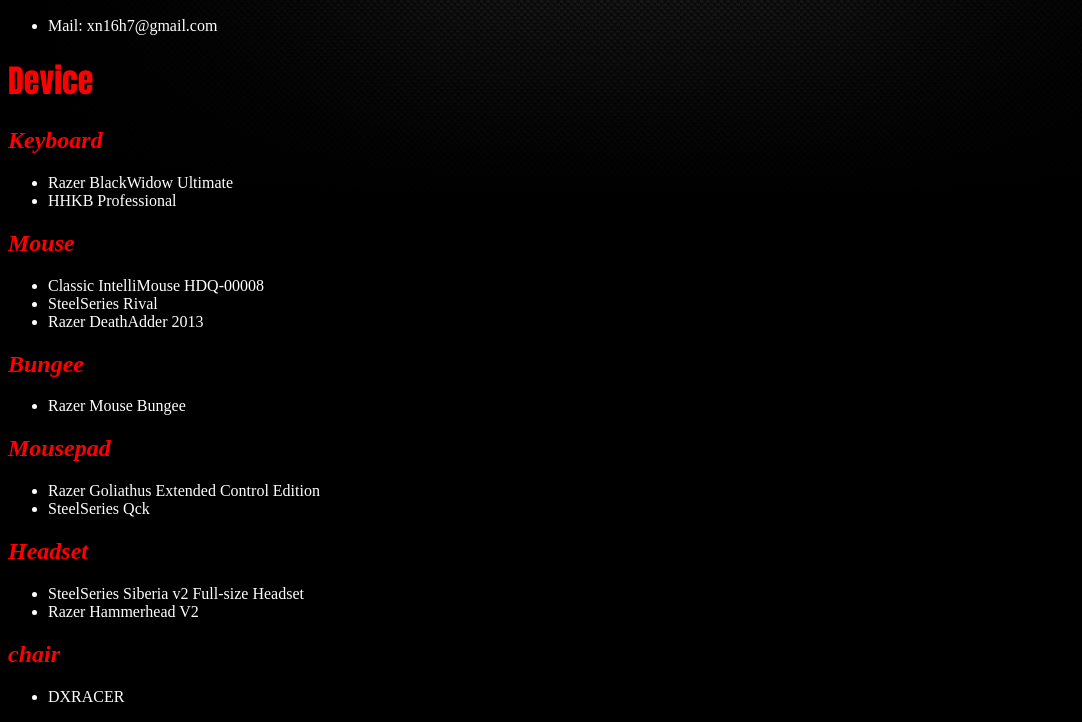
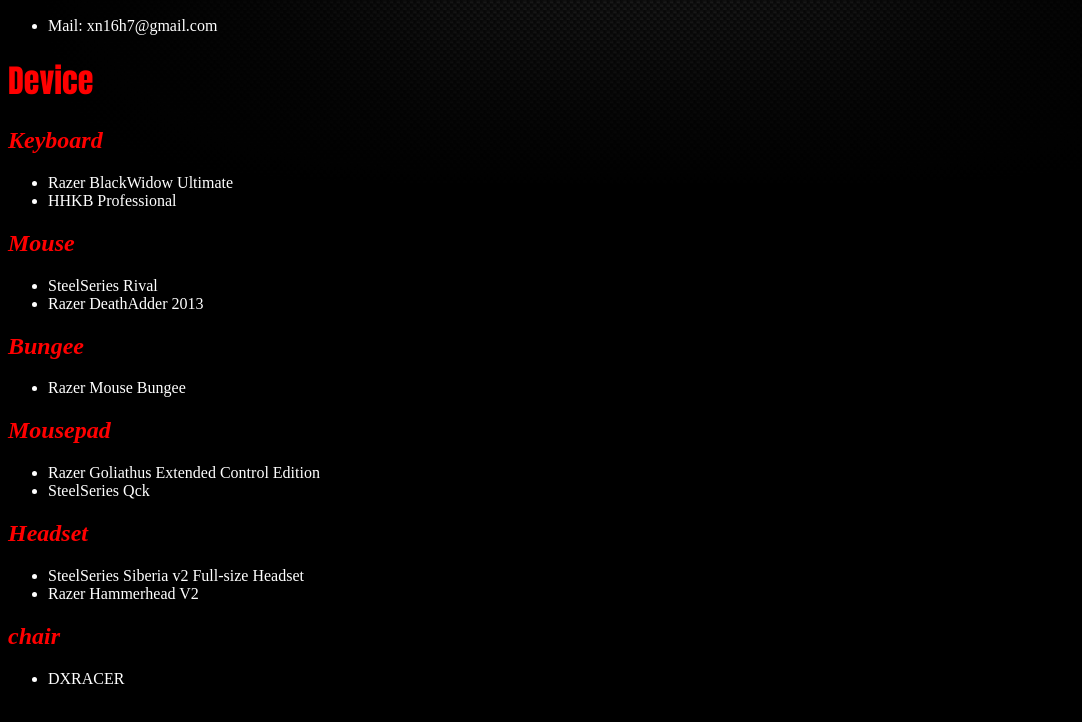
Before and after one commit to xn16h7/xn16h7.github.io, a plain HTML site: page index.html in a window 1280 px wide. Shown: the part 1004-1726 px from the top of the page, without its empty margins (0-1082 px from the left). Drawn offline with Linux system fonts and the light colour scheme.

Commit message:
Update index.html

```diff
--- a/index.html
+++ b/index.html
@@ -52,7 +52,6 @@
  </ul>
     <h2>Mouse</h2>
  <ul>
-   <li>Classic IntelliMouse HDQ-00008</li>
    <li>SteelSeries Rival</li>
    <li>Razer DeathAdder 2013</li>
  </ul>
```
